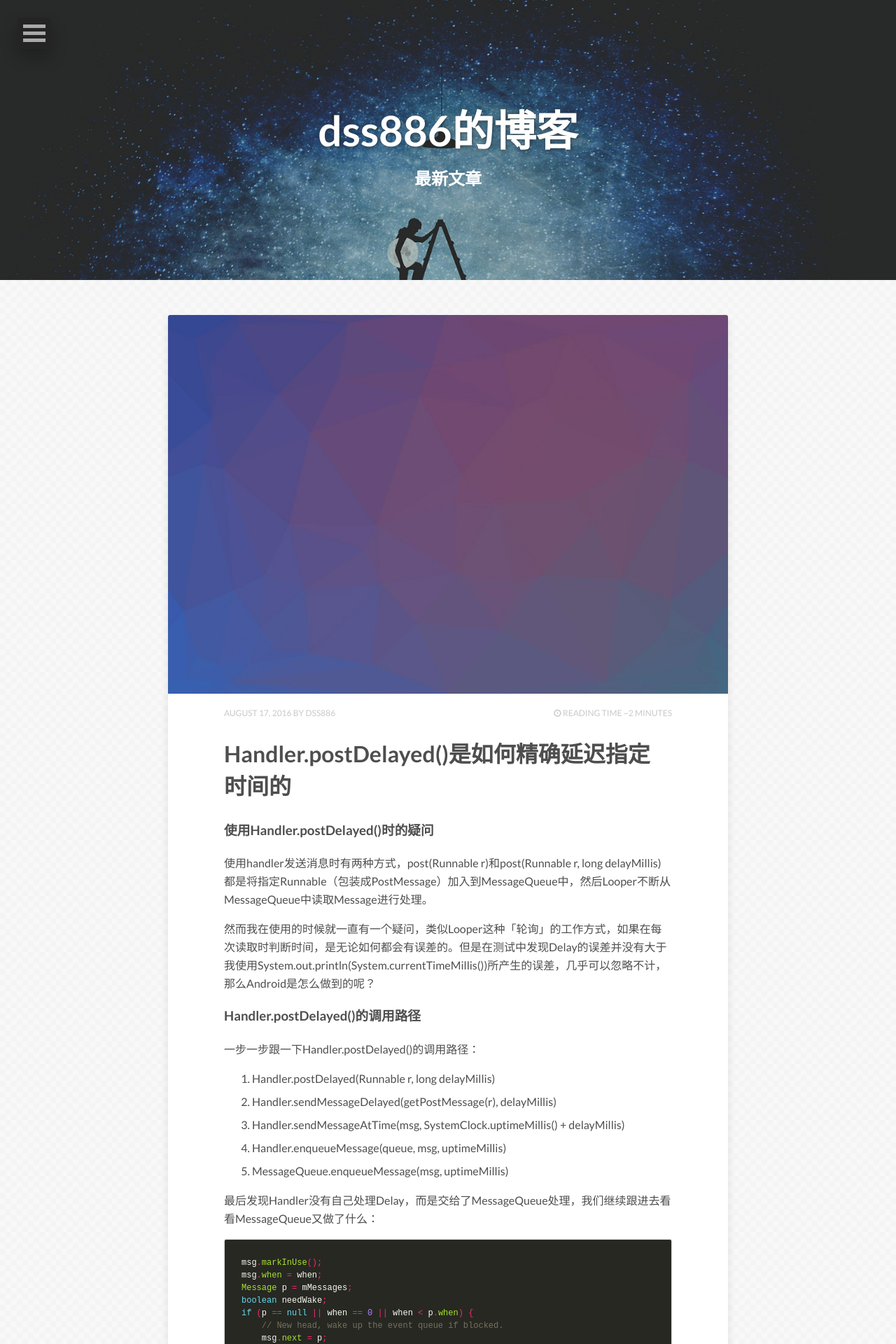
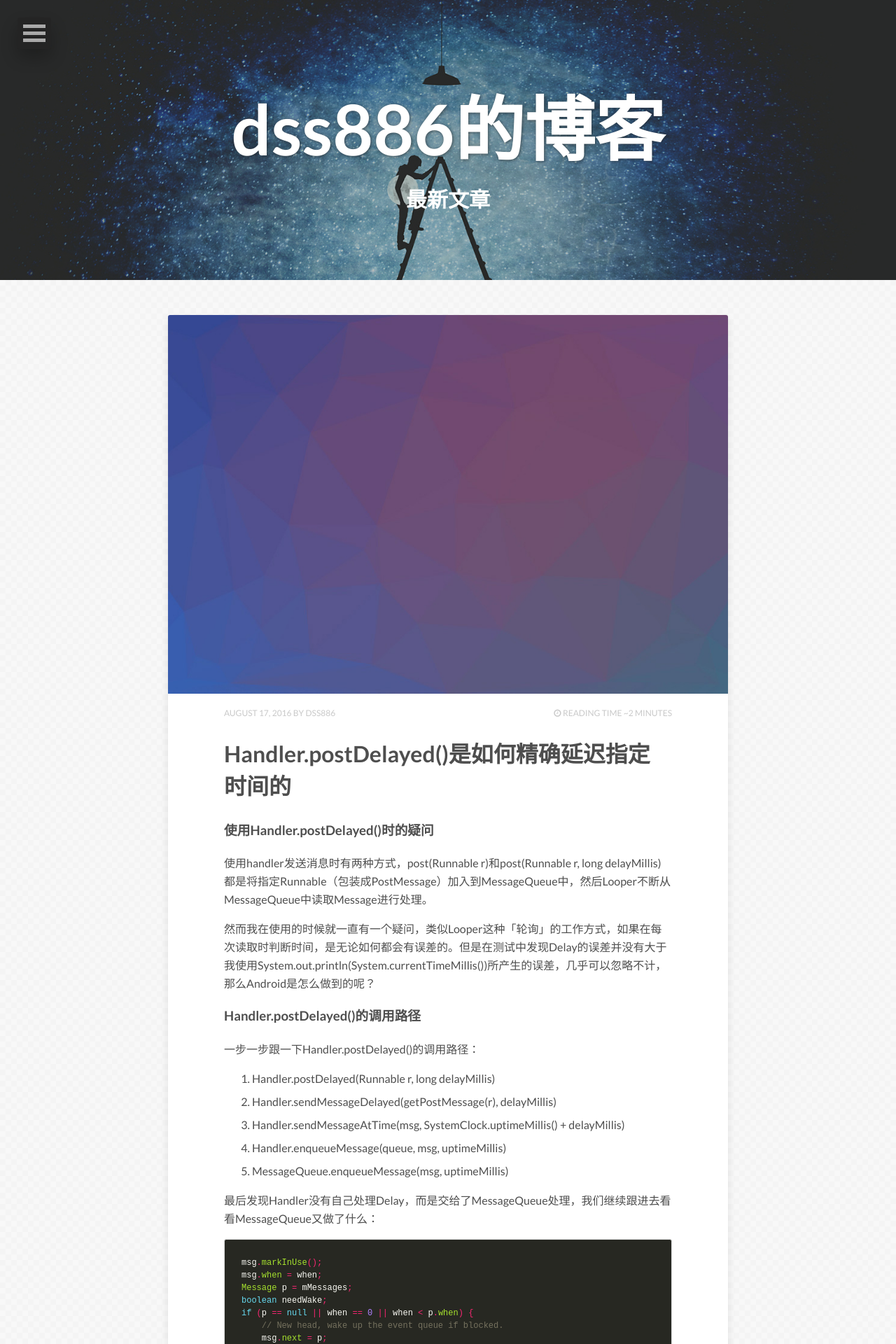
Before and after one commit to dss886/www.dss886.com, a Jekyll site: the page built from index.html, in a window 1280 px wide. Shown: the top 1920 px of the page at 70% size. Built offline with Jekyll 4.4.1, drawn with Linux system fonts in a browser that asks for light colours; nearby versions of some CDN libraries; the list of posts is cut into pages by our own code.

Commit message:
调整首页题图和文字的样式（其实屏幕大小为medium和small时还是有bug）

```diff
--- a/_sass/_page.scss
+++ b/_sass/_page.scss
@@ -63,15 +63,15 @@
 	h1 {
 		margin: 10px 20px;
 		font-weight: 700;
-		@include font-rem(32);
+		@include font-rem(48);
 		color: lighten($base-color,20);
 
 		@media #{$medium} {
-			@include font-rem(48);
+			@include font-rem(72);
 		}
 
 		@media #{$large} {
-			@include font-rem(60);
+			@include font-rem(100);
 		}
 	}
 
@@ -82,7 +82,7 @@
 		color: lighten($base-color,40);
 
 		@media #{$medium} {
-			@include font-rem(24);
+			@include font-rem(30);
 		}
 	}
 
@@ -156,8 +156,12 @@
 	}
 
 	img {
+		@media #{$large} {
+			top: -45%;
+		}
+		top: 0;
+
 		position: absolute;
-		top: 0;
 		left: 0;
 		right: 0;
 		bottom: 0;
```
